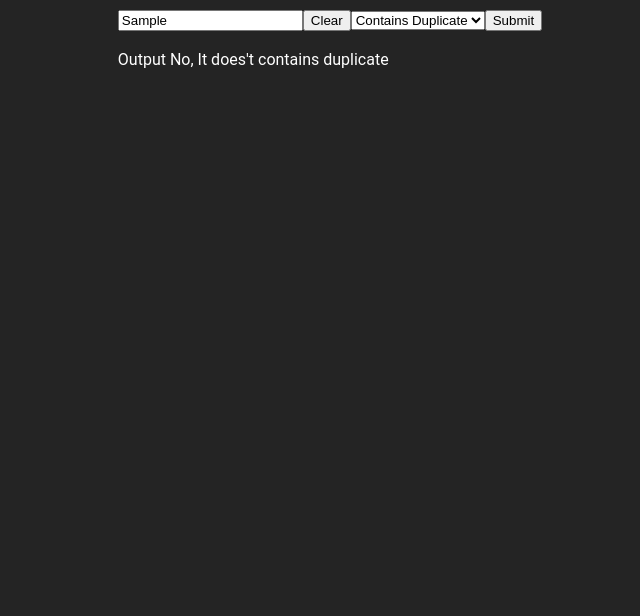
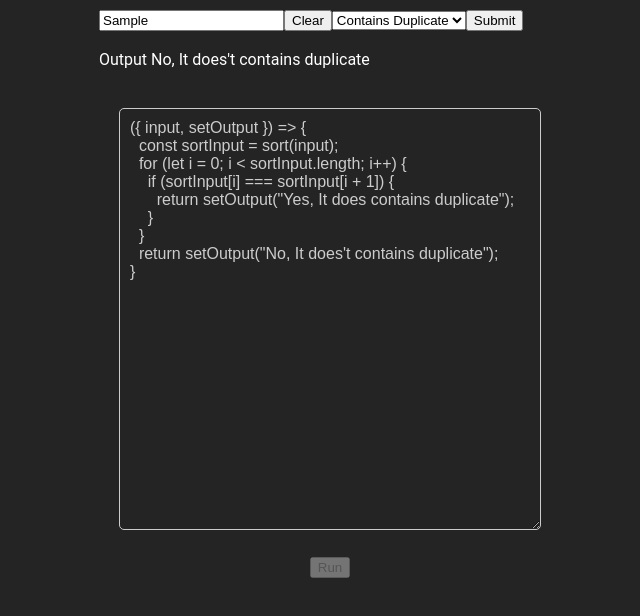
Before and after one commit to amit-goswami/dsa-react, a React (Vite) app: page / in a window 1280 px wide. Both pictures are taken after typing "Sample" into the empty fields and a click on the button "Submit". Shown: the top 616 px of the page, without its empty margins (310-950 px from the left). Built offline with nearby package versions, Linux system fonts and the light colour scheme.

Commit message:
add: editor

```diff
--- a/src/App.tsx
+++ b/src/App.tsx
@@ -1,28 +1,45 @@
+import Editor from "./components/Editor";
 import { useState } from "react";
-import { calculate, selectOptions } from "./calculate";
+import { calculate, selectOptions } from "./utils/calculate";
+import { editor } from "./utils/editor";
 
 function App() {
   const [input, setInput] = useState<string | number>("");
   const [output, setOutput] = useState<string | null>(null);
   const [selectedOption, setSelectedOption] = useState<string | null>(null);
+  const [showEditor, setShowEditor] = useState<boolean>(false);
+  const [solution, setSolution] = useState<string>("");
+  const [editedSolution, setEditedSolution] = useState<string>("");
 
   const handleClear = () => {
     setInput("");
+    setShowEditor(false);
+    setOutput(null);
   };
 
   const handleInputChange = (e: React.ChangeEvent<HTMLInputElement>) => {
     const value = e.target.value;
+    setOutput(null);
+    setShowEditor(false);
     setInput(value);
   };
 
   const handleOptionChange = (e: React.ChangeEvent<HTMLSelectElement>) => {
     const value = e.target.value;
+    setOutput(null);
+    setShowEditor(false);
     setSelectedOption(value);
   };
 
   const handleSubmit = () => {
     if (!input || !selectOptions) return;
-    calculate(input, selectedOption, setOutput);
+    setShowEditor(true);
+    calculate(input, selectedOption, setOutput, setSolution, setEditedSolution);
+  };
+
+  const handleEditedSolution = () => {
+    if (!editedSolution || !selectOptions) return;
+    editor(input, editedSolution, setOutput);
   };
 
   return (
@@ -38,6 +55,20 @@ function App() {
       </select>
       <button onClick={() => handleSubmit()}>Submit</button>
       <p>Output {output && <>{output}</>}</p>
+      {showEditor && (
+        <div className="app__editor">
+          <Editor
+            editedSolution={editedSolution}
+            setEditedSolution={setEditedSolution}
+          />
+          <button
+            onClick={() => handleEditedSolution()}
+            disabled={solution === editedSolution}
+          >
+            Run
+          </button>
+        </div>
+      )}
     </div>
   );
 }
--- /dev/null
+++ b/src/components/Editor.tsx
@@ -0,0 +1,23 @@
+type EditorProps = {
+  editedSolution: string;
+  setEditedSolution: (value: string) => void;
+};
+
+function Editor({ editedSolution, setEditedSolution }: EditorProps) {
+  const handleSolutionChange = (e: React.ChangeEvent<HTMLTextAreaElement>) => {
+    const value = e.target.value;
+    setEditedSolution(value);
+  };
+  return (
+    <div className="editor-container">
+      <textarea
+        id="editor"
+        className="editor"
+        value={editedSolution}
+        onChange={(e) => handleSolutionChange(e)}
+      ></textarea>
+    </div>
+  );
+}
+
+export default Editor;
--- a/src/index.css
+++ b/src/index.css
@@ -9,3 +9,32 @@
   display: flex;
   justify-content: center;
 }
+
+button:disabled {
+  cursor: not-allowed;
+}
+
+.app__editor {
+  display: flex;
+  flex-direction: column;
+  align-items: center;
+  justify-content: center;
+}
+
+.editor-container {
+  margin: 20px;
+}
+
+.editor {
+  width: 50vh;
+  height: 50vh;
+  padding: 10px;
+  font-family: Arial, sans-serif;
+  font-size: 16px;
+  border: 1px solid #ccc;
+  background-color: #242424;
+  color: #ccc;
+  border-radius: 5px;
+  resize: vertical;
+  overflow: auto;
+}
--- a/src/calculate.ts
+++ b/src/utils/calculate.ts
@@ -20,16 +20,27 @@ export const selectOptions = [
 export const calculate = (
   input: string | number,
   selectOptions: string | null,
-  setOutput: Dispatch<SetStateAction<string | null>>
+  setOutput: Dispatch<SetStateAction<string | null>>,
+  setSolution: Dispatch<SetStateAction<string>>,
+  setEditedSolution: Dispatch<SetStateAction<string>>
 ) => {
   switch (selectOptions) {
     case SelectOptionsValues.ContainsDuplicate:
       solutions.containsDuplicate({ input, setOutput });
+      const containsDuplicateSolution = solutions.containsDuplicate.toString();
+      setSolution(containsDuplicateSolution);
+      setEditedSolution(containsDuplicateSolution);
       break;
     case SelectOptionsValues.ValidAnagram:
       solutions.validAnagram({ input, setOutput });
+      const validAnagramSolution = solutions.validAnagram.toString();
+      setSolution(validAnagramSolution);
+      setEditedSolution(validAnagramSolution);
       break;
     default:
       solutions.containsDuplicate({ input, setOutput });
+      const solution = solutions.containsDuplicate.toString();
+      setSolution(solution);
+      setEditedSolution(solution);
   }
 };
--- /dev/null
+++ b/src/utils/editor.ts
@@ -0,0 +1,16 @@
+import { Dispatch, SetStateAction } from "react";
+
+export const editor = (
+  input: string | number,
+  editedSolution: string,
+  setOutput: Dispatch<SetStateAction<string | null>>
+) => {
+  try {
+    const solution = new Function("editorFunction", editedSolution);
+    const output = solution(input);
+    setOutput(output);
+  } catch (error) {
+    alert(error);
+    setOutput(null);
+  }
+};
```
Also changed, not shown: src/utils/solutions.ts (renamed from src/solutions.ts).
